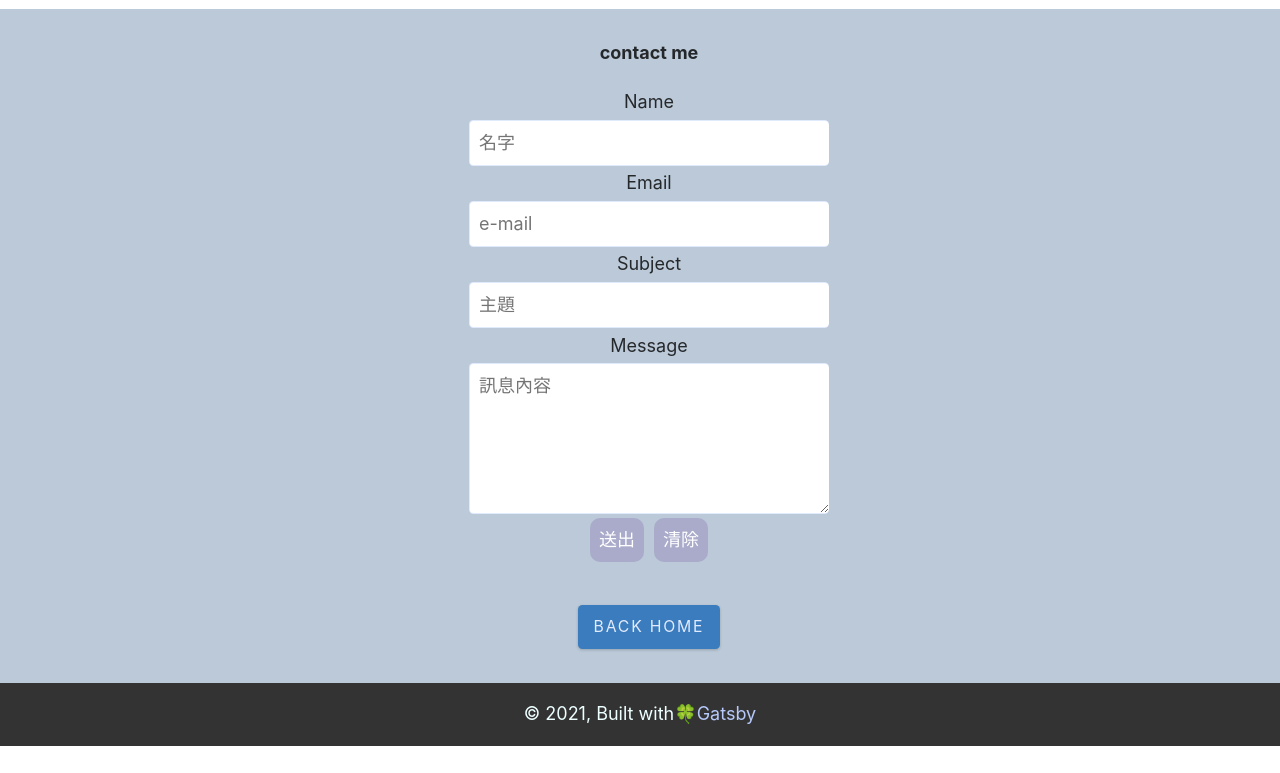
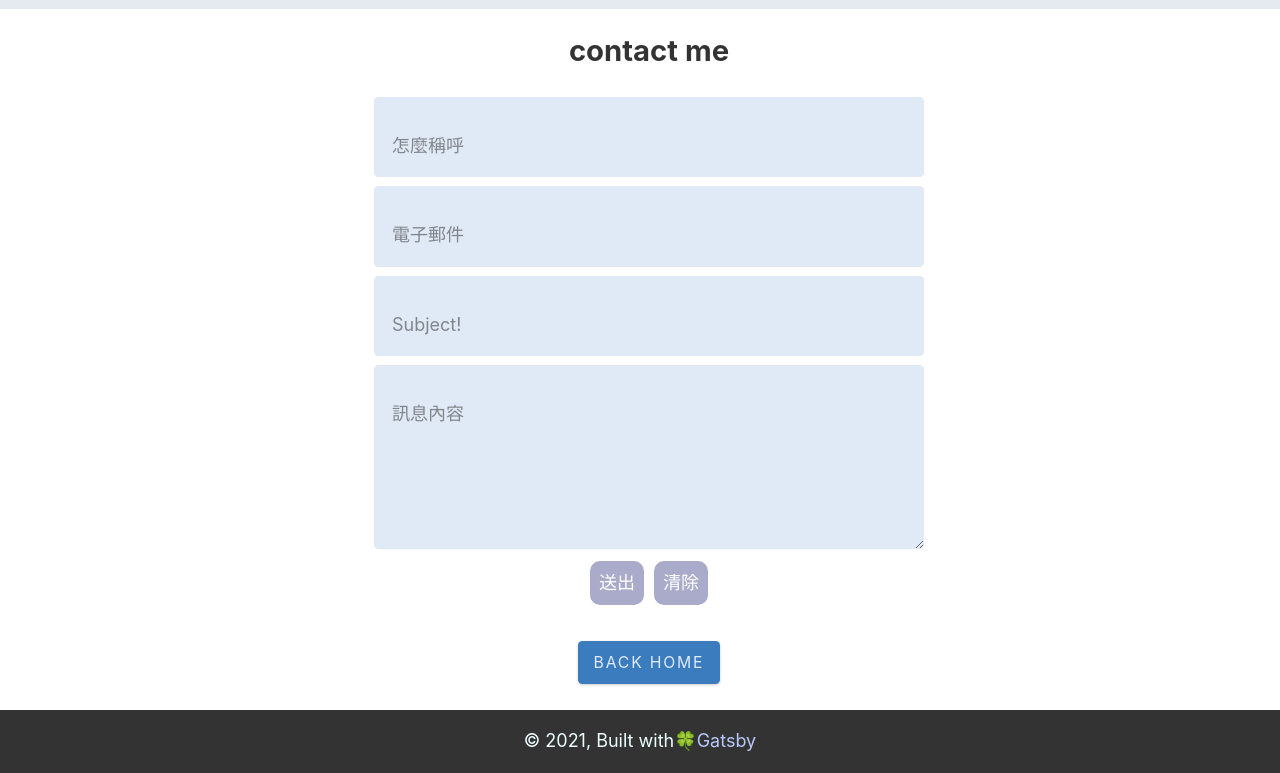
Before and after one commit to jovialhsu/blog_woodsite, a Gatsby site: page /contact in a window 1280 px wide. Shown: the part 81-854 px from the top of the page. Before the commit the page ends 827 px from the top, so only its background shows below. Built offline with nearby package versions, Linux system fonts and the light colour scheme; Gatsby itself is replaced by a stand-in of ours.

Commit message:
調整表單樣式

```diff
--- a/src/components/Navbar.module.css
+++ b/src/components/Navbar.module.css
@@ -12,8 +12,7 @@
   display: flex;
   height: 5rem;
   align-items: center;
-  background: transparent;
-  /* border: 1px red solid; */
+  background: #aabbcc50;
 }
 .nav li {
   margin: 0.5em;
--- a/src/components/layout.css
+++ b/src/components/layout.css
@@ -832,27 +832,22 @@
 .error-page,
 .movie-page {
   min-height: calc(100vh - 7rem);
-  background: var(--clr-grey-10);
   padding: 2% 5%;
 }
 
 .contact-page,
 .success-page,
-.error-page,.movie-page {
-  /* //background: var(--clr-grey-10); */
+.error-page,
+.movie-page {
   display: grid;
   place-items: center;
   text-align: center;
 }
 .movie-page{
-  background: var(--clr-primary-9);
   place-items: flex-start;
   text-align: left;
 }
 /* error page */
-.error-page {
-  background: var(--clr-primary-10);
-}
 .error-page h3 {
   font-size: 5rem;
   color: var(--clr-black);
@@ -863,21 +858,62 @@
 }
 /* contact page */
 .contact-form {
-  display: flex;
-  flex-wrap: wrap;
-  justify-content: center;
-  align-items: center;
-  flex-direction: column;
+  position: relative;
+  max-width: 550px;
+  margin: 0 auto;
 }
+.contact-form label{
+    position: absolute;
+    left: 1em;
+    margin-top: 30px;
+    color: #fff;
+    text-transform: capitalize;
+    transform-origin: left center;
+    transition: transform 0.25s ease-out, color 0.25s ease-out;
+}
+/* .contact-form label:first-child{
+  top: 30%;
+}
+.contact-form label:nth-child(2){
+  top: 35%;
+}
+.contact-form label:nth-child(3){
+  top: 60%;
+}
+.contact-form label:last-child{
+  top: 85%;
+} */
 .form-control {
-  padding: 0.5rem;
-  border: 0.5px solid var(--clr-grey-9);
-  border-right: transparent;
+  width: 100%;
+  left: 0;
+  border: 0;
+  background: #065cb720;
+  padding: 2em 1em 1em 1em;
+  color: #666;
+  font-size: 1em;
+  transition: background 0.35s ease-out;
   font-size: 1rem;
   margin: 0.25rem 0;
   border-radius: var(--radius);
-  display: block;
-  width: 20rem;
+}
+.form-control:placeholder-shown +label{
+  visibility: hidden;
+  z-index: -1;
+}
+.form-control::placeholder{
+  color: #333;
+}
+
+.form-control:not(:placeholder-shown)+ label,
+.form-control:focus:not(:placeholder-shown)+ label{
+  visibility: visible;
+  z-index: 1;
+  opacity: 1;
+  transform: translateY(-10px) scale(0.8);
+  color: #3a5775;
+}
+.button{
+  margin-bottom: 2em;
 }
 /*
 ===============
--- a/src/pages/contact.js
+++ b/src/pages/contact.js
@@ -9,7 +9,7 @@
     <SEO title="contact 📮" />
     <section className="contact-page">
       <div className="page-center">
-        <h4>contact me</h4>
+        <h2>contact me</h2>
         <form
           method="post"
           netlify-honeypot="bot-field"
@@ -19,46 +19,35 @@
         >
           <input type="hidden" name="bot-field" />
           <input type="hidden" name="form-name" value="contact" />
-          <label>
-            Name
             <input
               type="text"
               className="form-control"
               name="name"
               id="name"
-              placeholder="名字"
-            />
-          </label>
-          <label>
-            Email
+              placeholder="怎麼稱呼"
+            /><label htmlFor="name">Name</label>
             <input
               type="email"
               className="form-control"
               name="email"
               id="email"
-              placeholder="e-mail"
-            />
-          </label>
-          <label>
-            Subject
+              placeholder="電子郵件"
+            /><label htmlFor="email">Email</label>
             <input
               type="text"
               className="form-control"
               name="subject"
               id="subject"
-              placeholder="主題"
-            />
-          </label>
-          <label>
-            Message
+              placeholder="Subject!"
+            /> <label htmlFor="subject">Subject</label>
             <textarea
               name="message"
               className="form-control"
               id="message"
               rows="5"
               placeholder="訊息內容"
-            />
-          </label>
+            /> <label htmlFor="message">Message</label>
+
           <div className="button">
             <FormButton type="submit">送出</FormButton>
             <FormButton type="reset">清除</FormButton>
```
